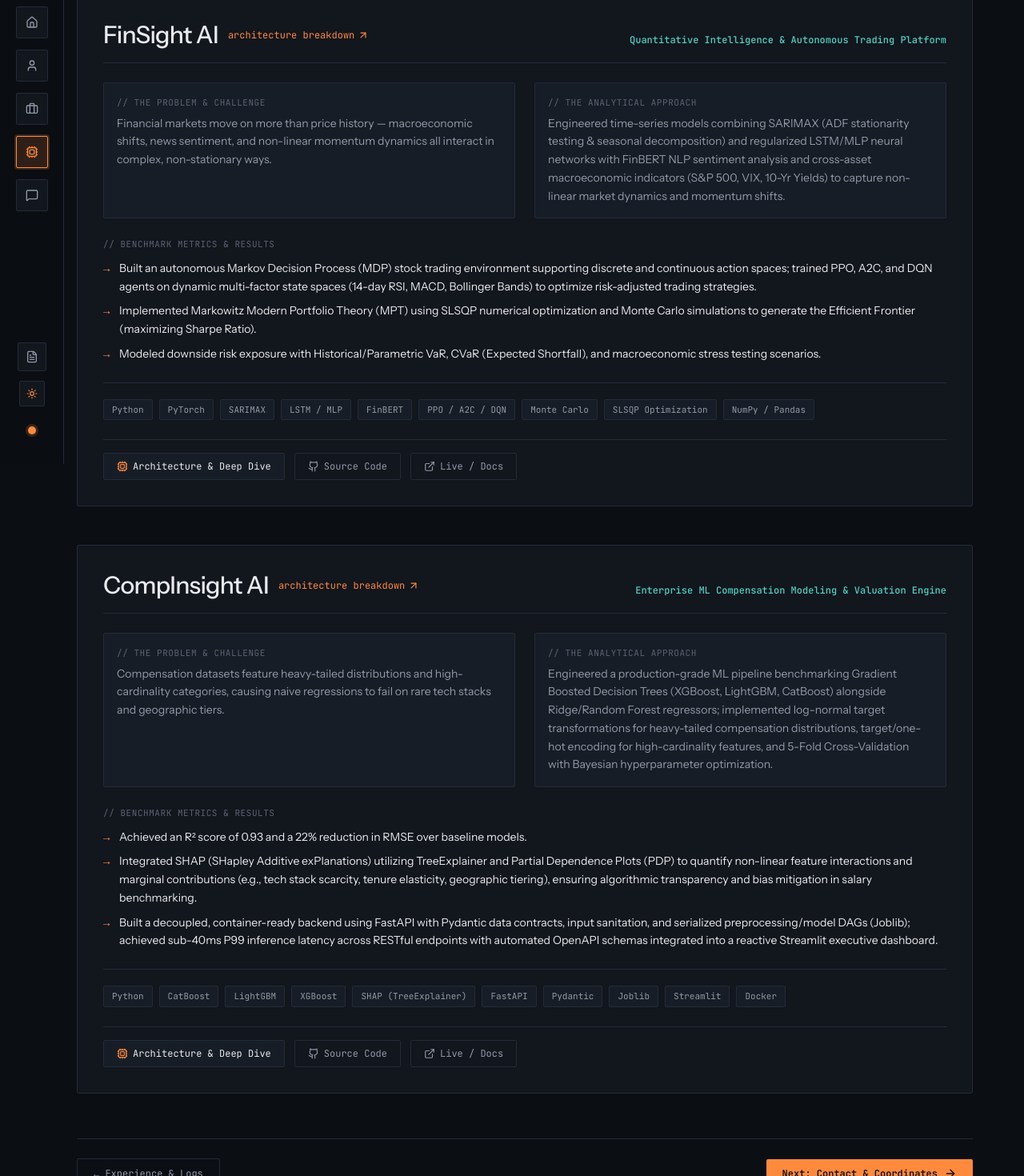
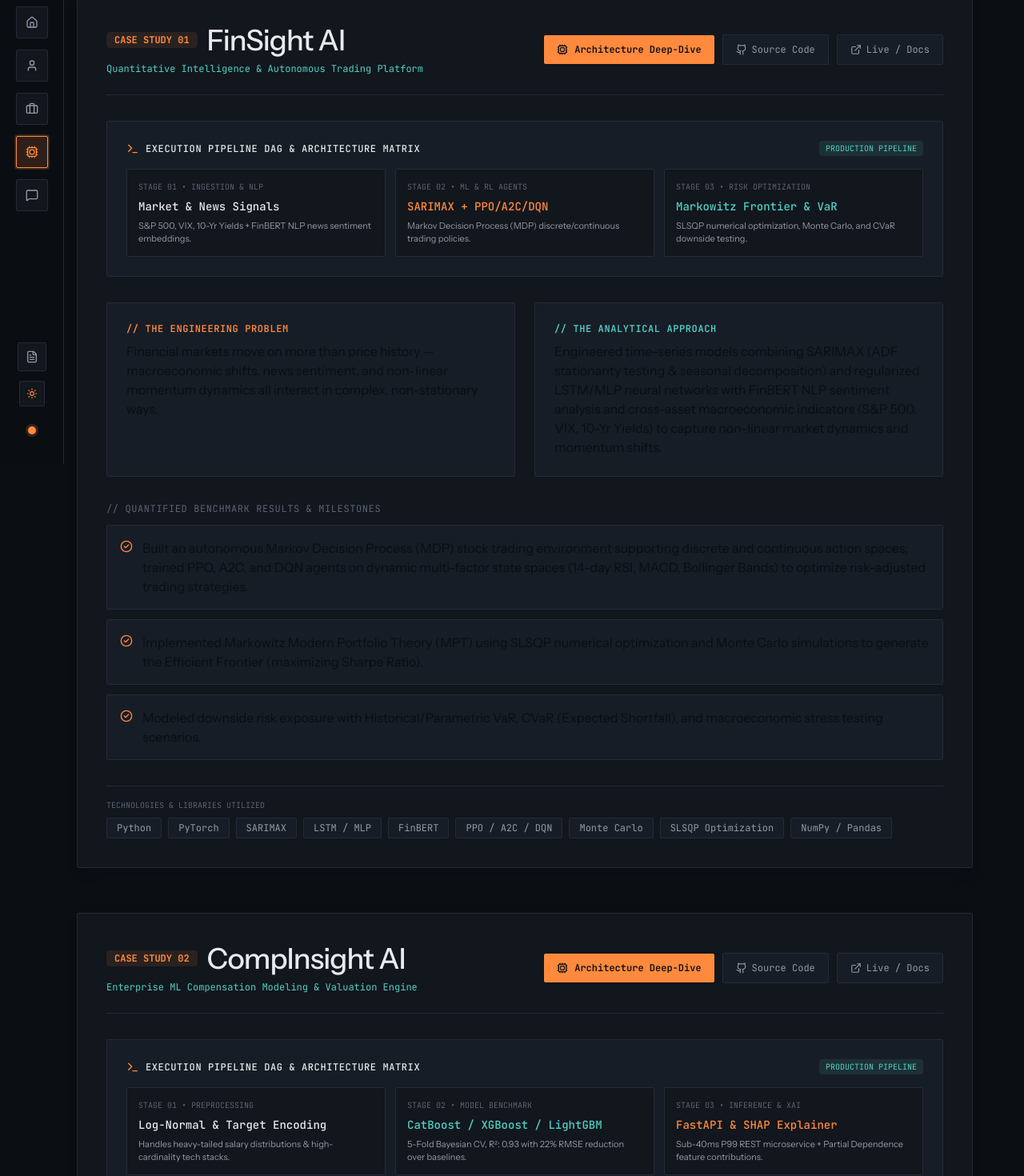
Before and after one commit to Dwij2710/Dwij-Portfolio, a React (Vite) app: page /projects in a window 1280 px wide. Shown: the part 220-1690 px from the top of the page at 80% size. Built offline with nearby package versions, Linux system fonts and the light colour scheme; the HTML template or start-up script is replaced by a standard one.

Commit message:
design: enhance Case Studies page with 3-stage execution DAG matrix, high contrast results cards, and action groups

```diff
--- a/src/pages/ProjectsPage.tsx
+++ b/src/pages/ProjectsPage.tsx
@@ -1,6 +1,6 @@
 import { useState } from 'react'
 import { Link } from 'react-router-dom'
-import { ExternalLink, Cpu, ArrowUpRight, ArrowRight, Layers, CheckCircle2 } from 'lucide-react'
+import { ExternalLink, Cpu, ArrowRight, CheckCircle2, Terminal } from 'lucide-react'
 import { projects, ProjectData } from '../lib/data'
 import { GithubIcon } from '../components/Icons'
 import ProjectModal from '../components/ProjectModal'
@@ -10,9 +10,9 @@ export default function ProjectsPage() {
 
   return (
     <div className="py-8 md:py-12 max-w-container mx-auto">
-      {/* Header */}
+      {/* Page Header */}
       <div className="mb-10 border-b border-hairline pb-6">
-        <p className="font-mono text-xs text-faint mb-2">// 03. engineering case studies</p>
+        <p className="font-mono text-xs text-faint mb-2">// 03. engineering case studies & models</p>
         <h1 className="text-3xl sm:text-4xl lg:text-5xl font-medium tracking-tight text-ink">
           Machine Learning & Systems
         </h1>
@@ -22,74 +22,39 @@ export default function ProjectsPage() {
       </div>
 
       {/* Projects List */}
-      <div className="space-y-12">
-        {projects.map((p) => (
+      <div className="space-y-14">
+        {projects.map((p, pIdx) => {
+          const isFinSight = p.id === 'finsight-ai'
+
+          return (
             <article
               key={p.id}
-            className="group border border-hairline bg-panel p-6 sm:p-8 rounded-sm hover:border-faint/70 transition-all shadow-sm"
+              className="group border border-hairline bg-panel p-6 sm:p-8 lg:p-9 rounded-sm hover:border-signal/40 transition-all shadow-lg space-y-8"
             >
-            {/* Header */}
-            <div className="flex flex-col sm:flex-row sm:items-baseline sm:justify-between gap-3 border-b border-hairline pb-4">
-              <div className="flex items-center gap-3">
-                <h2 className="text-2xl sm:text-3xl text-ink font-medium tracking-tight">
+              {/* Header Row */}
+              <div className="flex flex-col lg:flex-row lg:items-center justify-between gap-4 border-b border-hairline pb-6">
+                <div>
+                  <div className="flex flex-wrap items-center gap-3">
+                    <span className="font-mono text-xs text-signal font-bold px-2.5 py-0.5 bg-signal/10 rounded">
+                      CASE STUDY 0{pIdx + 1}
+                    </span>
+                    <h2 className="text-2xl sm:text-3xl lg:text-4xl text-ink font-medium tracking-tight">
                       {p.name}
                     </h2>
+                  </div>
+                  <p className="font-mono text-xs text-data mt-2">
+                    {p.tagline}
+                  </p>
+                </div>
+
+                {/* Quick Action Group */}
+                <div className="flex flex-wrap items-center gap-2.5">
                   <button
                     onClick={() => setActiveProject(p)}
-                  className="inline-flex items-center gap-1 font-mono text-xs text-signal hover:underline"
+                    className="px-4 py-2.5 bg-signal text-base text-xs font-mono font-semibold rounded-sm hover:bg-signal/90 transition-all flex items-center gap-2 shadow-sm"
                   >
-                  <span>architecture breakdown</span>
-                  <ArrowUpRight className="w-3.5 h-3.5" />
-                </button>
-              </div>
-              <p className="font-mono text-xs text-data font-medium">{p.tagline}</p>
-            </div>
-
-            {/* Problem vs Approach 2-Column Grid */}
-            <div className="mt-6 grid md:grid-cols-2 gap-6">
-              <div className="p-4 bg-panel2 border border-hairline rounded-sm">
-                <p className="font-mono text-[11px] text-faint mb-1.5 uppercase tracking-wider">// the problem & challenge</p>
-                <p className="text-muted text-sm leading-relaxed">{p.problem}</p>
-              </div>
-              <div className="p-4 bg-panel2 border border-hairline rounded-sm">
-                <p className="font-mono text-[11px] text-faint mb-1.5 uppercase tracking-wider">// the analytical approach</p>
-                <p className="text-muted text-sm leading-relaxed">{p.approach}</p>
-              </div>
-            </div>
-
-            {/* Quantified Results */}
-            <div className="mt-6">
-              <p className="font-mono text-[11px] text-faint mb-2.5 uppercase tracking-wider">// benchmark metrics & results</p>
-              <ul className="space-y-2">
-                {p.results.map((r, i) => (
-                  <li key={i} className="text-sm text-ink leading-relaxed pl-5 relative">
-                    <span className="absolute left-0 text-signal font-mono">→</span>
-                    {r}
-                  </li>
-                ))}
-              </ul>
-            </div>
-
-            {/* Tech Stack badges */}
-            <div className="mt-6 flex flex-wrap gap-2 border-t border-hairline pt-5">
-              {p.stack.map((s) => (
-                <span
-                  key={s}
-                  className="font-mono text-[11px] text-muted border border-hairline bg-panel2 rounded-sm px-2.5 py-1"
-                >
-                  {s}
-                </span>
-              ))}
-            </div>
-
-            {/* Action Buttons */}
-            <div className="mt-6 flex flex-wrap items-center gap-3 border-t border-hairline pt-4">
-              <button
-                onClick={() => setActiveProject(p)}
-                className="px-4 py-2 bg-panel2 border border-hairline text-ink text-xs font-mono rounded-sm hover:border-signal hover:text-signal transition-colors flex items-center gap-1.5"
-              >
-                <Cpu className="w-3.5 h-3.5 text-signal" />
-                <span>Architecture & Deep Dive</span>
+                    <Cpu className="w-3.5 h-3.5" />
+                    <span>Architecture Deep-Dive</span>
                   </button>
 
                   {p.githubUrl && (
@@ -97,7 +62,7 @@ export default function ProjectsPage() {
                       href={p.githubUrl}
                       target="_blank"
                       rel="noreferrer"
-                  className="px-4 py-2 border border-hairline text-muted hover:text-ink text-xs font-mono rounded-sm hover:border-faint transition-colors flex items-center gap-1.5"
+                      className="px-4 py-2.5 border border-hairline bg-panel2 text-muted hover:text-ink text-xs font-mono rounded-sm hover:border-muted transition-colors flex items-center gap-1.5"
                     >
                       <GithubIcon className="w-3.5 h-3.5" />
                       <span>Source Code</span>
@@ -109,15 +74,142 @@ export default function ProjectsPage() {
                       href={p.demoUrl}
                       target="_blank"
                       rel="noreferrer"
-                  className="px-4 py-2 border border-hairline text-muted hover:text-data text-xs font-mono rounded-sm hover:border-data/60 transition-colors flex items-center gap-1.5"
+                      className="px-4 py-2.5 border border-hairline bg-panel2 text-muted hover:text-data text-xs font-mono rounded-sm hover:border-data/60 transition-colors flex items-center gap-1.5"
                     >
                       <ExternalLink className="w-3.5 h-3.5" />
                       <span>Live / Docs</span>
                     </a>
                   )}
                 </div>
+              </div>
+
+              {/* Interactive Architecture Flow Diagram HUD */}
+              <div className="p-5 sm:p-6 bg-panel2 border border-hairline rounded-sm space-y-4">
+                <div className="flex items-center justify-between">
+                  <div className="flex items-center gap-2">
+                    <Terminal className="w-4 h-4 text-signal" />
+                    <span className="font-mono text-xs text-ink font-medium uppercase tracking-wider">
+                      Execution Pipeline DAG & Architecture Matrix
+                    </span>
+                  </div>
+                  <span className="font-mono text-[10px] text-data bg-data/10 px-2 py-0.5 rounded">
+                    PRODUCTION PIPELINE
+                  </span>
+                </div>
+
+                {isFinSight ? (
+                  <div className="grid sm:grid-cols-3 gap-3 font-mono text-xs">
+                    <div className="p-3.5 bg-panel border border-hairline rounded-sm space-y-1.5">
+                      <p className="text-faint text-[10px]">STAGE 01 • INGESTION & NLP</p>
+                      <p className="text-ink font-medium text-sm">Market & News Signals</p>
+                      <p className="text-muted text-[11px] font-sans">
+                        S&P 500, VIX, 10-Yr Yields + FinBERT NLP news sentiment embeddings.
+                      </p>
+                    </div>
+
+                    <div className="p-3.5 bg-panel border border-hairline rounded-sm space-y-1.5">
+                      <p className="text-faint text-[10px]">STAGE 02 • ML & RL AGENTS</p>
+                      <p className="text-signal font-medium text-sm">SARIMAX + PPO/A2C/DQN</p>
+                      <p className="text-muted text-[11px] font-sans">
+                        Markov Decision Process (MDP) discrete/continuous trading policies.
+                      </p>
+                    </div>
+
+                    <div className="p-3.5 bg-panel border border-hairline rounded-sm space-y-1.5">
+                      <p className="text-faint text-[10px]">STAGE 03 • RISK OPTIMIZATION</p>
+                      <p className="text-data font-medium text-sm">Markowitz Frontier & VaR</p>
+                      <p className="text-muted text-[11px] font-sans">
+                        SLSQP numerical optimization, Monte Carlo, and CVaR downside testing.
+                      </p>
+                    </div>
+                  </div>
+                ) : (
+                  <div className="grid sm:grid-cols-3 gap-3 font-mono text-xs">
+                    <div className="p-3.5 bg-panel border border-hairline rounded-sm space-y-1.5">
+                      <p className="text-faint text-[10px]">STAGE 01 • PREPROCESSING</p>
+                      <p className="text-ink font-medium text-sm">Log-Normal & Target Encoding</p>
+                      <p className="text-muted text-[11px] font-sans">
+                        Handles heavy-tailed salary distributions & high-cardinality tech stacks.
+                      </p>
+                    </div>
+
+                    <div className="p-3.5 bg-panel border border-hairline rounded-sm space-y-1.5">
+                      <p className="text-faint text-[10px]">STAGE 02 • MODEL BENCHMARK</p>
+                      <p className="text-data font-medium text-sm">CatBoost / XGBoost / LightGBM</p>
+                      <p className="text-muted text-[11px] font-sans">
+                        5-Fold Bayesian CV, R²: 0.93 with 22% RMSE reduction over baselines.
+                      </p>
+                    </div>
+
+                    <div className="p-3.5 bg-panel border border-hairline rounded-sm space-y-1.5">
+                      <p className="text-faint text-[10px]">STAGE 03 • INFERENCE & XAI</p>
+                      <p className="text-signal font-medium text-sm">FastAPI & SHAP Explainer</p>
+                      <p className="text-muted text-[11px] font-sans">
+                        Sub-40ms P99 REST microservice + Partial Dependence feature contributions.
+                      </p>
+                    </div>
+                  </div>
+                )}
+              </div>
+
+              {/* Problem vs Approach 2-Column Section */}
+              <div className="grid md:grid-cols-2 gap-6">
+                <div className="p-5 sm:p-6 bg-panel2 border border-hairline rounded-sm space-y-2">
+                  <p className="font-mono text-xs text-signal font-semibold uppercase tracking-wider">
+                    // The Engineering Problem
+                  </p>
+                  <p className="text-muted text-sm sm:text-base leading-relaxed">
+                    {p.problem}
+                  </p>
+                </div>
+
+                <div className="p-5 sm:p-6 bg-panel2 border border-hairline rounded-sm space-y-2">
+                  <p className="font-mono text-xs text-data font-semibold uppercase tracking-wider">
+                    // The Analytical Approach
+                  </p>
+                  <p className="text-muted text-sm sm:text-base leading-relaxed">
+                    {p.approach}
+                  </p>
+                </div>
+              </div>
+
+              {/* Quantified Benchmark Deliverables */}
+              <div className="space-y-3">
+                <p className="font-mono text-xs text-faint uppercase tracking-wider">
+                  // Quantified Benchmark Results & Milestones
+                </p>
+                <div className="grid gap-3">
+                  {p.results.map((r, rIdx) => (
+                    <div
+                      key={rIdx}
+                      className="p-4 bg-panel2 border border-hairline rounded-sm flex items-start gap-3 hover:border-muted transition-colors"
+                    >
+                      <CheckCircle2 className="w-4 h-4 text-signal shrink-0 mt-0.5" />
+                      <p className="text-sm sm:text-base text-ink leading-relaxed font-sans">
+                        {r}
+                      </p>
+                    </div>
+                  ))}
+                </div>
+              </div>
+
+              {/* Tech Stack Chips */}
+              <div className="pt-4 border-t border-hairline space-y-2">
+                <p className="font-mono text-[10px] text-faint uppercase">Technologies & Libraries Utilized</p>
+                <div className="flex flex-wrap gap-2">
+                  {p.stack.map((tech) => (
+                    <span
+                      key={tech}
+                      className="font-mono text-xs text-muted border border-hairline bg-panel2 rounded-sm px-3 py-1 hover:text-ink hover:border-signal/50 transition-colors"
+                    >
+                      {tech}
+                    </span>
+                  ))}
+                </div>
+              </div>
             </article>
-        ))}
+          )
+        })}
       </div>
 
       {/* Modal */}
@@ -126,7 +218,7 @@ export default function ProjectsPage() {
         onClose={() => setActiveProject(null)}
       />
 
-      {/* Next Route Navigation */}
+      {/* Navigation Footer CTAs */}
       <div className="mt-14 flex flex-wrap items-center justify-between gap-4 border-t border-hairline pt-6">
         <Link
           to="/experience"
```
Lines whose indentation alone changed are shown as unchanged.
